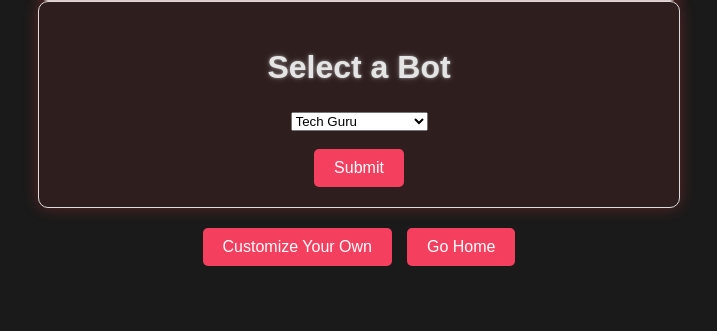
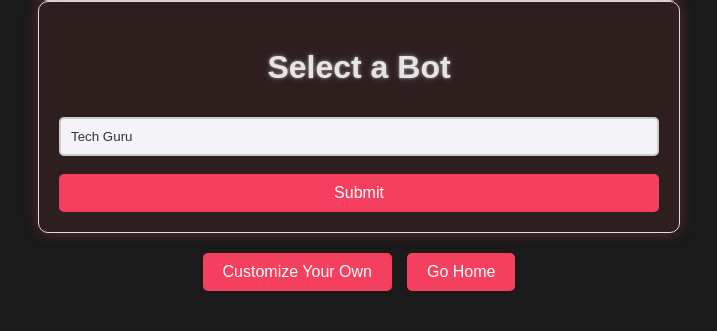
Before and after one commit to ssjoseph556/alterego, a Flask app: page /prebuilt in a window 1280 px wide. Shown: the part 3202-3533 px from the top of the page, without its empty margins (281-998 px from the left). Before the commit the page ends 3468 px from the top, so only its background shows below. Run offline with Flask 3, Linux system fonts and the light colour scheme.

Commit message:
Tweaked UI

```diff
--- a/main.py
+++ b/main.py
@@ -17,7 +17,8 @@ customizations = {
 
 # List of dictionaries containing full chat history
 chat_log = [
-    {'role': 'system', 'content': "You are a personalized chatbot. The user will customize you with various attributes which you must take into account and render your responses properly. These attributes will affect your identity, personality, and communication. The following are the user's customizations for you. Take these into account when chatting with the user."}
+    {'role': 'system',
+     'content': "You are a personalized chatbot. The user will customize you with various attributes which you must take into account and render your responses properly. These attributes will affect your identity, personality, and communication. The following are the user's customizations for you. Take these into account when chatting with the user."}
 ]
 
 
@@ -48,8 +49,13 @@ def render_prebuilt():
 # Sends customizations data to javascript backend when requested
 @app.route('/get_customizations', methods=['GET'])
 def get_customizations():
-    print(jsonify({"choices": customizations}))
     return jsonify({"choices": customizations})
+
+
+@app.after_request
+def add_headers(response):
+    response.headers['Cache-Control'] = 'no-store'
+    return response
 
 
 # Updates the customizations dictionary
@@ -81,6 +87,7 @@ def set_customizations():
 
     return jsonify({"message": "Data received successfully!"}), 200
 
+
 @app.route('/prebuilt', methods=['POST'])
 def customize_prebuilt():
     with open("data/persona_presets.json", "r") as file:
@@ -111,16 +118,28 @@ def customize_prebuilt():
     customize_chat_bot()
     return jsonify({"message": "Data received successfully!"}), 200
 
+
 # Will take a dictionary of customizations and apply them to the chat log with system roles
 def customize_chat_bot():
     chat_log.append({
-        'role': 'system', 'content': "The user set your name to be " + customizations['name'] + ". The user set your age to be " + str(customizations['age']) + ". The user set your gender to be " + customizations['gender'] + ". The user provided the following background story for you: " + customizations['background story'] + ". The user also provided the following purpose statement for you: " + customizations['purpose'] + ". Take all this information into account when chatting with the user."
+        'role': 'system',
+        'content': "The user set your name to be " + customizations['name'] + ". The user set your age to be " + str(
+            customizations['age']) + ". The user set your gender to be " + customizations[
+                       'gender'] + ". The user provided the following background story for you: " + customizations[
+                       'background story'] + ". The user also provided the following purpose statement for you: " +
+                   customizations['purpose'] + ". Take all this information into account when chatting with the user."
     })
     chat_log.append({
-        'role': 'system', 'content': mood_info(customizations['mood']) + mood_var_info(customizations['mood'], customizations['mood variability']) + imagination_info(customizations['imagination']) + humor_info(customizations['humor']) + energy_info(customizations['energy']) + empathy_info(customizations['empathy'])
+        'role': 'system', 'content': mood_info(customizations['mood']) + mood_var_info(customizations['mood'],
+                                                                                       customizations[
+                                                                                           'mood variability']) + imagination_info(
+            customizations['imagination']) + humor_info(customizations['humor']) + energy_info(
+            customizations['energy']) + empathy_info(customizations['empathy'])
     })
     chat_log.append({
-        'role': 'system', 'content': tone_info(customizations['tone']) + sensitive_topics_info(customizations['sensitive topics']) + profanity_info(customizations['profanity']) + response_length_info(customizations['response length']) + sentence_complexity_info(customizations['sentence complexity'])
+        'role': 'system', 'content': tone_info(customizations['tone']) + sensitive_topics_info(
+            customizations['sensitive topics']) + profanity_info(customizations['profanity']) + response_length_info(
+            customizations['response length']) + sentence_complexity_info(customizations['sentence complexity'])
     })
 
 
@@ -205,7 +224,7 @@ def imagination_info(imagination):
         case 3:
             return starting + "you occasionally use light creativity, adding small imaginative details while keeping responses primarily grounded in truth and practicality." + ending
         case 4:
-            return starting  + "you allow minor creative input, such as hypothetical what-ifs or subtle storytelling, but you ensure all ideas remain realistic and plausible." + ending
+            return starting + "you allow minor creative input, such as hypothetical what-ifs or subtle storytelling, but you ensure all ideas remain realistic and plausible." + ending
         case 5:
             return starting + "you strike a balance between reality and imagination. While you focus on realistic responses, you can explore imaginative scenarios when appropriate." + ending
         case 6:
--- a/static/css/styles.css
+++ b/static/css/styles.css
@@ -71,8 +71,50 @@ p, span, li {
 form {
     display: flex;
     flex-direction: column;
-    align-items: center;
+    align-items: left;
     justify-content: center;
+}
+
+/* Style for select dropdown */
+select {
+    width: 100%; /* Full width for responsiveness */
+    padding: 10px;
+    margin-top: 5px;
+    background-color: #f4f4f9; /* Light background matching theme */
+    color: #333; /* Text color */
+    border: 2px solid #ccc; /* Subtle border */
+    border-radius: 5px; /* Rounded corners */
+    appearance: none; /* Removes default browser styling */
+    -webkit-appearance: none; /* Ensures consistency for WebKit browsers */
+    -moz-appearance: none; /* Ensures consistency for Mozilla browsers */
+    cursor: pointer;
+    box-sizing: border-box;
+    transition: border-color 0.3s ease, box-shadow 0.3s ease;
+}
+
+/* Focus effect for select dropdown */
+select:focus {
+    border-color: #FF6B6B; /* Highlight border with theme color */
+    box-shadow: 0 0 5px rgba(255, 107, 107, 0.5);
+    outline: none;
+}
+
+/* Hover effect for select dropdown */
+select:hover {
+    border-color: #aaa; /* Slightly darker border on hover */
+}
+
+/* Style for dropdown arrow */
+select::after {
+    content: '';
+    position: absolute;
+    right: 10px;
+    top: 50%;
+    width: 10px;
+    height: 10px;
+    background-color: #333; /* Arrow color */
+    transform: translateY(-50%);
+    pointer-events: none; /* Ensures arrow is not interactive */
 }
 
 /* Buttons */
--- a/templates/customize.html
+++ b/templates/customize.html
@@ -150,10 +150,12 @@
             <!-- Submit -->
                 <div class="button-container">
                     <button onclick="validateSubmission()">Start Chatting</button>
-                    <button onclick="window.location.href='/'">Go Home</button>
-                    <button onclick="window.location.href='/prebuilt'">Select Pre-Built Bots</button>
                     <script src="{{ url_for('static', filename='js/submission_script.js') }}"></script>
                 </div>
     </div>
+    <div class="button-container">
+        <button onclick="window.location.href='/'">Go Home</button>
+        <button onclick="window.location.href='/prebuilt'">Select Pre-Built Bots</button>
+    </div>
 </body>
 </html>
```
